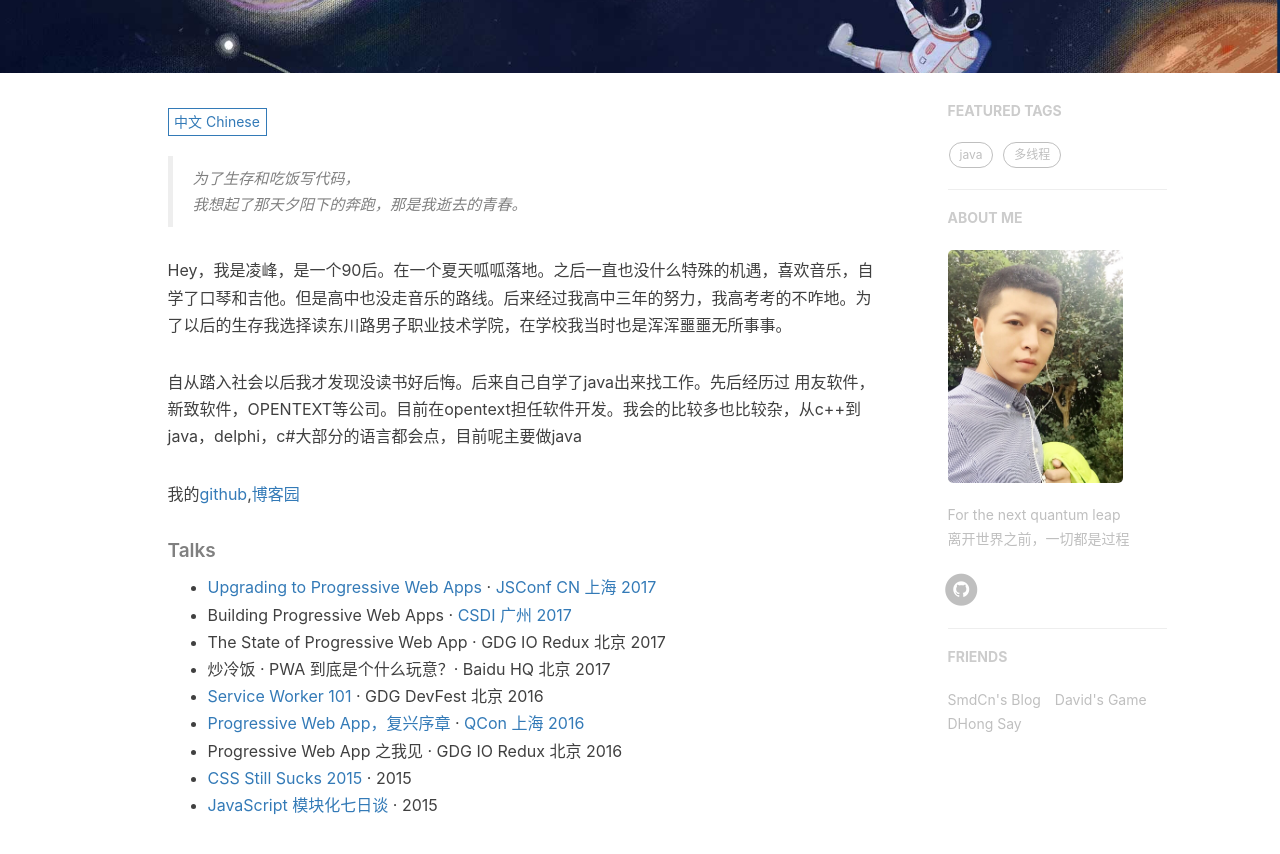
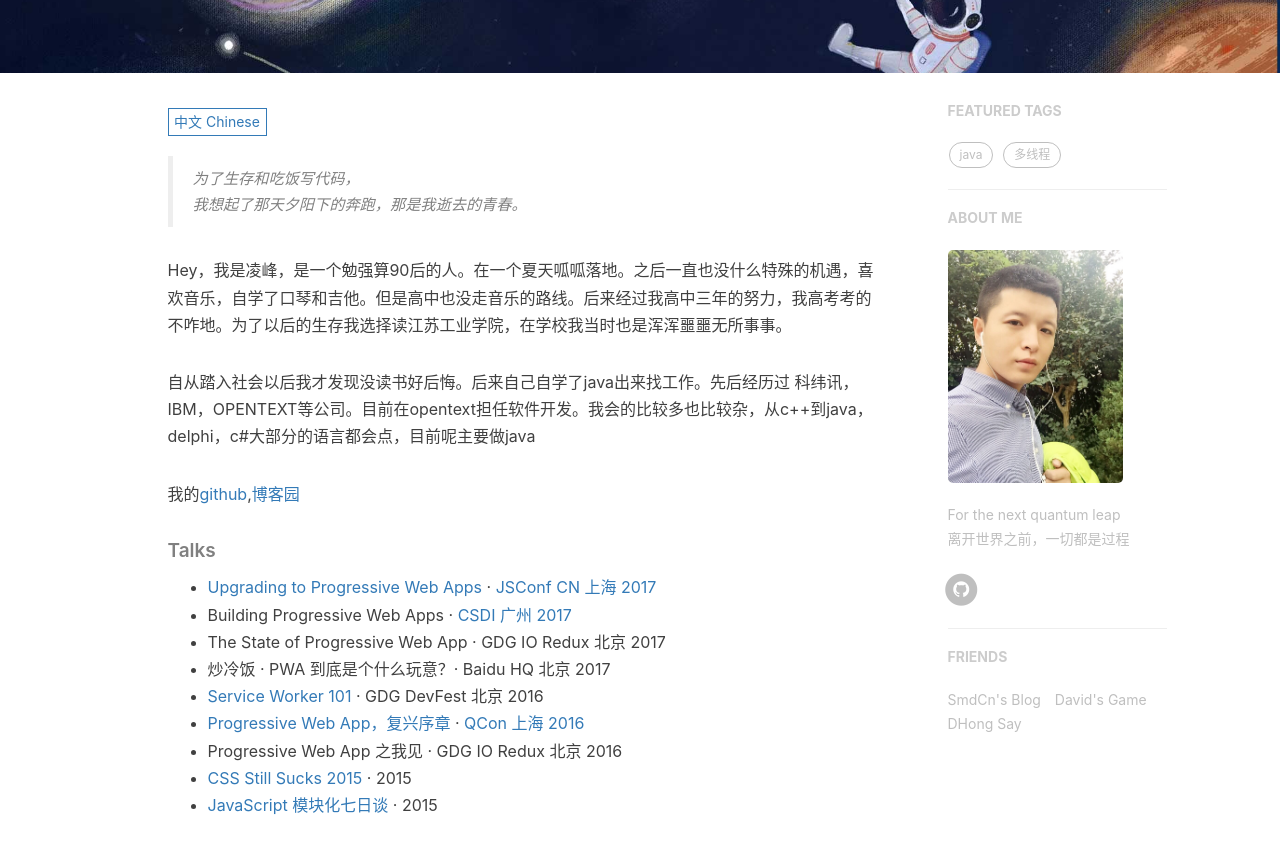
Before and after one commit to hankrose/hankrose.github.io, a Jekyll site: the page built from about.html, in a window 1280 px wide and 900 px high, scrolled down 345 px. Shown: the top 854 px of the window. Built offline with Jekyll 4.4.1, drawn with Linux system fonts in a browser that asks for light colours; nearby versions of some CDN libraries; comment, search, counter and statistics services are not loaded.

Commit message:
update md

```diff
--- a/_includes/about/en.md
+++ b/_includes/about/en.md
@@ -3,12 +3,11 @@
 > Yet another man.
 
 
-Hey, I'm Ling Feng, a post-90s generation. In a summer, it came crashing to the ground. Since then, there have been no special opportunities, like music, self-taught harmonica and guitar. But high school did not follow the music route. Later, after three years of high school efforts, my college entrance examination is not terrible. In order to survive in the future, I chose to study in Dongchuan Road Men's Vocational and Technical College. At that time, I was also muddled and idle at school.
+Hey, I'm Ling Feng, a barely post-90s person. In a summer, it came crashing to the ground. Since then, there have been no special opportunities, like music, self-taught harmonica and guitar. But high school did not follow the music route. Later, after three years of high school efforts, my college entrance examination is not terrible. In order to survive in the future, I chose to study in Jiangsu Institute of Technology. At that time, I was also muddled and idle.
 
 
 
-Since I entered the society, I found that I regretted not reading well. Later, I taught myself Java and came out to find a job. Has experienced User Software, New Software, OPENTEXT and other companies. Currently, he works as a software developer in opentext. I will be more and more miscellaneous, from c++ to java, delphi, c# most languages will point, at present, mainly do java
-
+Since I entered the society, I found that I regretted not reading well. Later, I taught myself Java and came out to find a job. Has experienced Covette, IBM, OPENTEXT and other companies. Currently, he works as a software developer in opentext. I will be more and more miscellaneous, from c++ to java, delphi, c# most languages will point, at present, mainly do java
 My [github](https://github.com/hankrose),[cnbolg](https://www.cnblogs.com/lingfeng-zhu/)
 ##### Talks
 
--- a/_includes/about/zh.md
+++ b/_includes/about/zh.md
@@ -1,9 +1,9 @@
 > 为了生存和吃饭写代码，
 > 我想起了那天夕阳下的奔跑，那是我逝去的青春。
 
-Hey，我是凌峰，是一个90后。在一个夏天呱呱落地。之后一直也没什么特殊的机遇，喜欢音乐，自学了口琴和吉他。但是高中也没走音乐的路线。后来经过我高中三年的努力，我高考考的不咋地。为了以后的生存我选择读东川路男子职业技术学院，在学校我当时也是浑浑噩噩无所事事。
+Hey，我是凌峰，是一个勉强算90后的人。在一个夏天呱呱落地。之后一直也没什么特殊的机遇，喜欢音乐，自学了口琴和吉他。但是高中也没走音乐的路线。后来经过我高中三年的努力，我高考考的不咋地。为了以后的生存我选择读江苏工业学院，在学校我当时也是浑浑噩噩无所事事。
 
-自从踏入社会以后我才发现没读书好后悔。后来自己自学了java出来找工作。先后经历过 用友软件，新致软件，OPENTEXT等公司。目前在opentext担任软件开发。我会的比较多也比较杂，从c++到java，delphi，c#大部分的语言都会点，目前呢主要做java
+自从踏入社会以后我才发现没读书好后悔。后来自己自学了java出来找工作。先后经历过 科纬讯，IBM，OPENTEXT等公司。目前在opentext担任软件开发。我会的比较多也比较杂，从c++到java，delphi，c#大部分的语言都会点，目前呢主要做java
 
 我的[github](https://github.com/hankrose),[博客园](https://www.cnblogs.com/lingfeng-zhu/)
 
```
